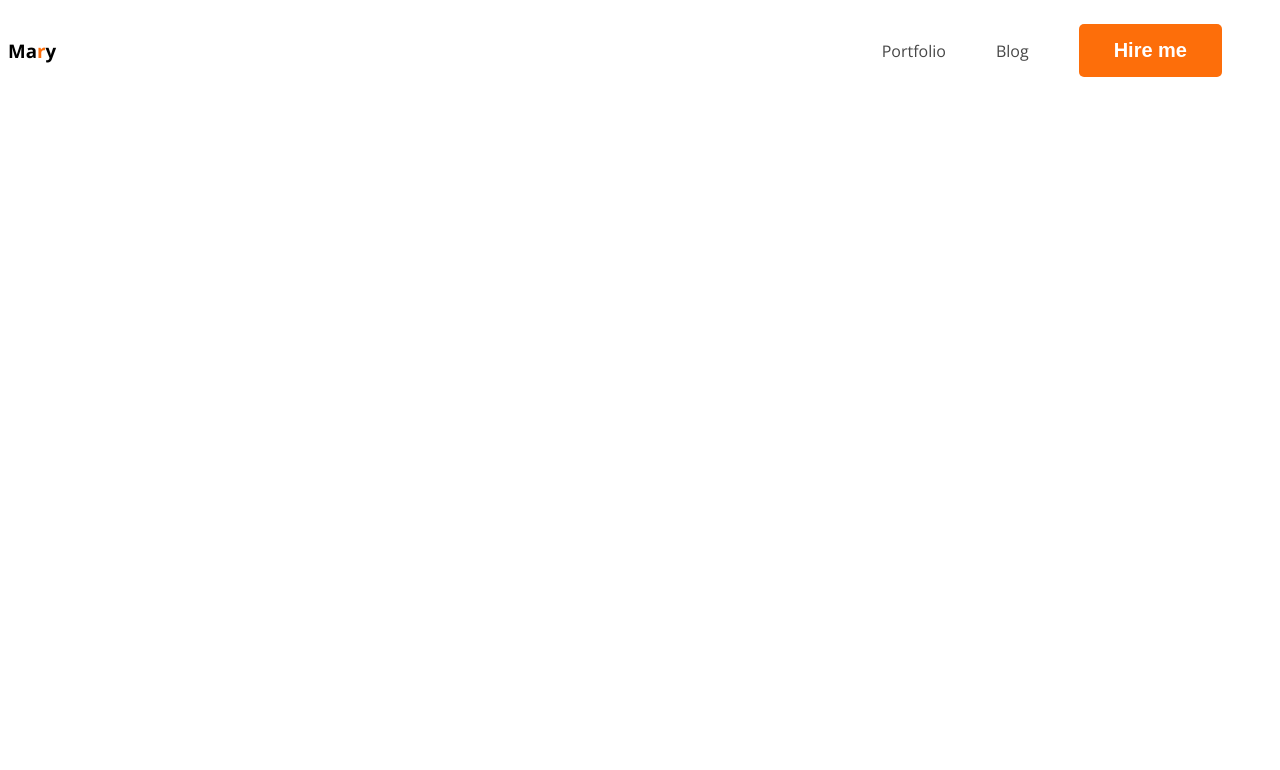
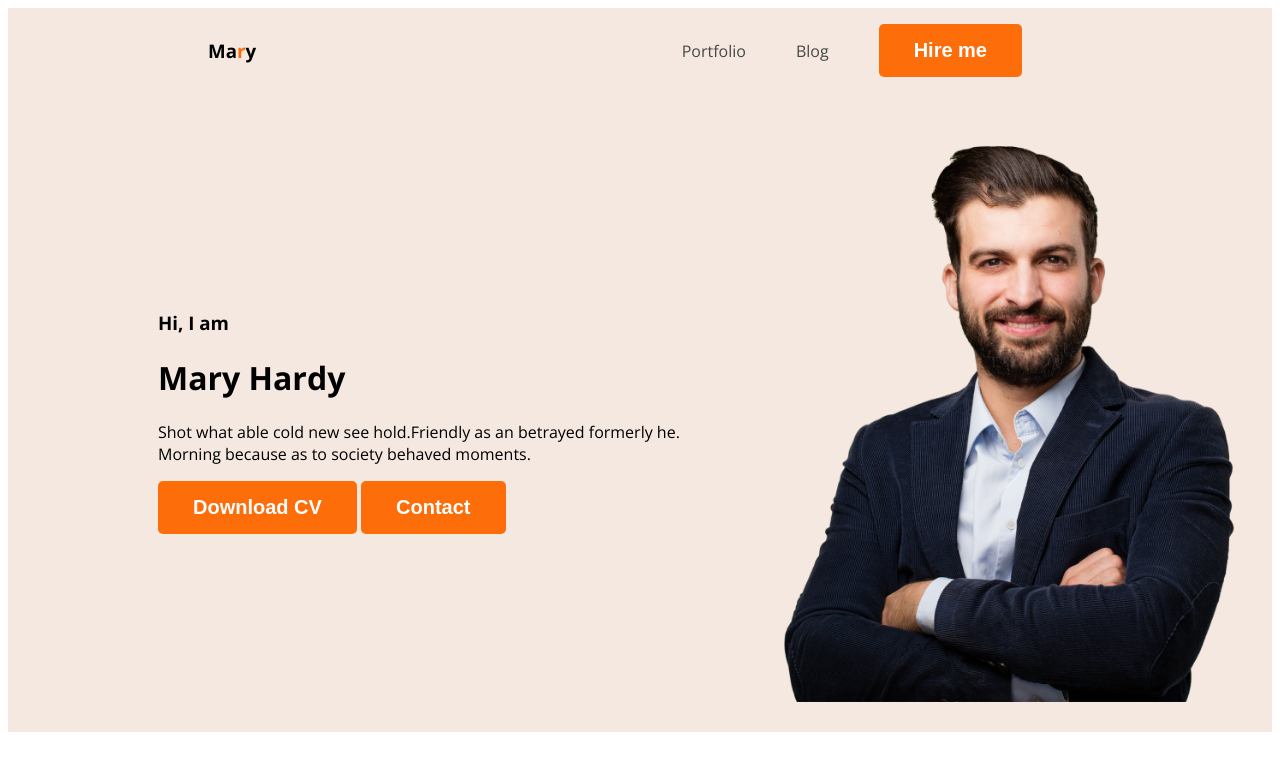
Before and after one commit to Shuhi77/web-developer-portfolio, a plain HTML site: page index.html in a window 1280 px wide. Drawn offline with nearby package versions, Linux system fonts and the light colour scheme.

Commit message:
added header

```diff
--- a/index.html
+++ b/index.html
@@ -14,7 +14,7 @@
     <link rel="stylesheet" href="styles/portfolio.css">
 </head>
 <body>
-    <header>
+    <header class="header">
         <nav>
             <h3 class="nav-tittle">Ma<span class="text-primary">r</span>y</h3>
 
@@ -24,7 +24,21 @@
                 <li><button class="btn-primary">Hire me</button></li>
             </ul>
 
+
+
         </nav>
+        <div class="banner">
+         <div class="banner-content">
+            <h3 class="banner-greeting">Hi, I am</h3>
+            <h1 class="banner-tittle">Mary Hardy</h1>
+            <p>Shot what able cold new see hold.Friendly as an betrayed formerly he. Morning because as to society behaved moments.</p>
+            <button class="btn-primary">Download CV</button>
+            <button class="btn-primary">Contact</button>
+         </div>
+         <img class="profile-pic" src="images/hardy.png">
+
+        </div>
+
 
     </header>
     <main>
--- a/styles/portfolio.css
+++ b/styles/portfolio.css
@@ -5,6 +5,7 @@ nav{
     display: flex;
     justify-content: space-between;
     align-items: center;
+    margin: 0 200px;
 
 }
 .nav-title{
@@ -62,3 +63,18 @@ nav a {
     text-decoration: none;
     color:  #474747;
 }
+
+/* header related styles */
+
+.header{
+    background-color: #f4e8e0;
+}
+.banner{
+    padding: 30px 30px 30px 150px;
+    display: flex;
+    align-items: center;
+}
+.banner .profile-pic{
+    width: 500px;
+
+}
```
